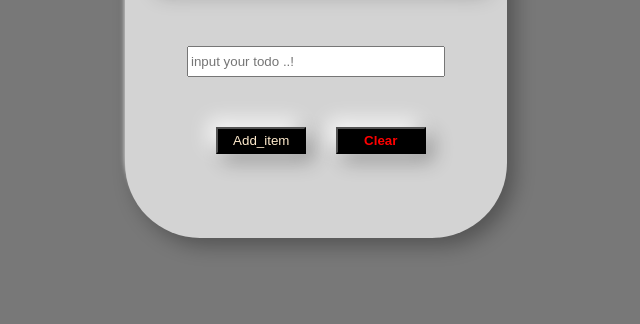
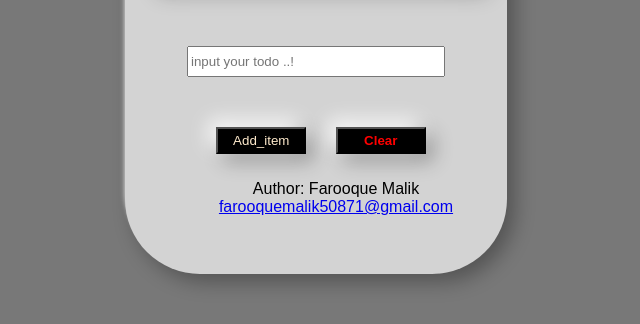
Before and after one commit to FarooqueMalik71/todo-app, a plain HTML site: page index.html in a window 1280 px wide. Shown: the part 192-516 px from the top of the page, without its empty margins (324-964 px from the left). Drawn offline with Linux system fonts and the light colour scheme; no server answers.

Commit message:
Update  index.html
add footer tag

```diff
--- a/index.html
+++ b/index.html
@@ -57,6 +57,10 @@
     <ol class="f" id="list">
 
     </ol>
+   <footer>
+  <p>Author: Farooque Malik<br>
+  <a href="www.farooquemalik50871@gmail.com">farooquemalik50871@gmail.com</a></p>
+</footer>
 </div>
 
 </div>
```
